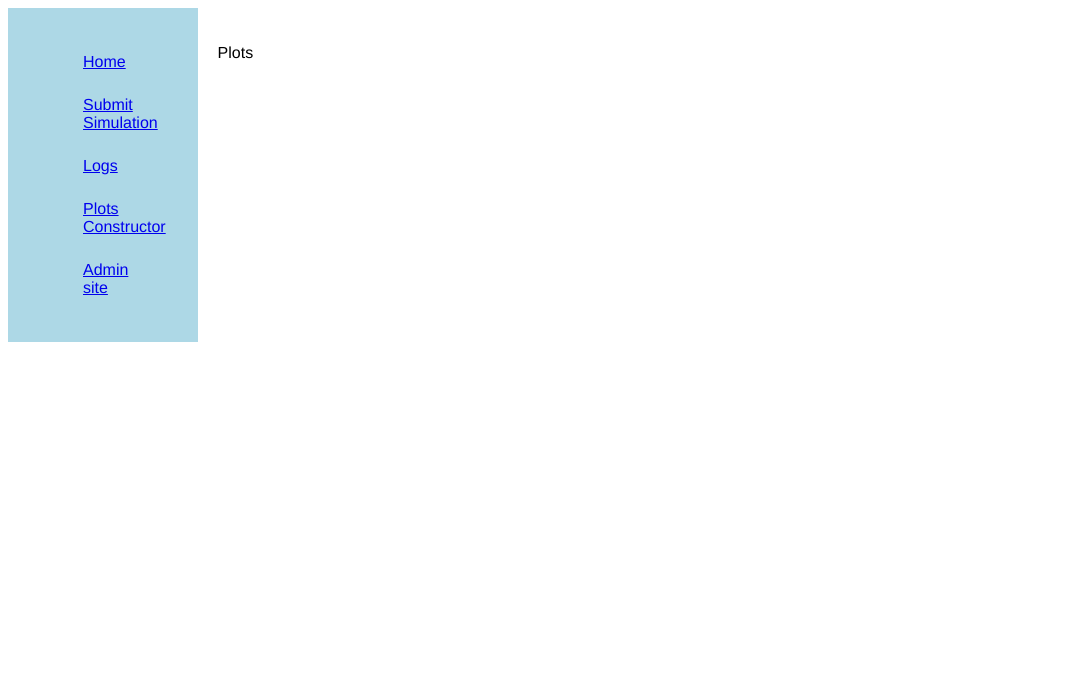
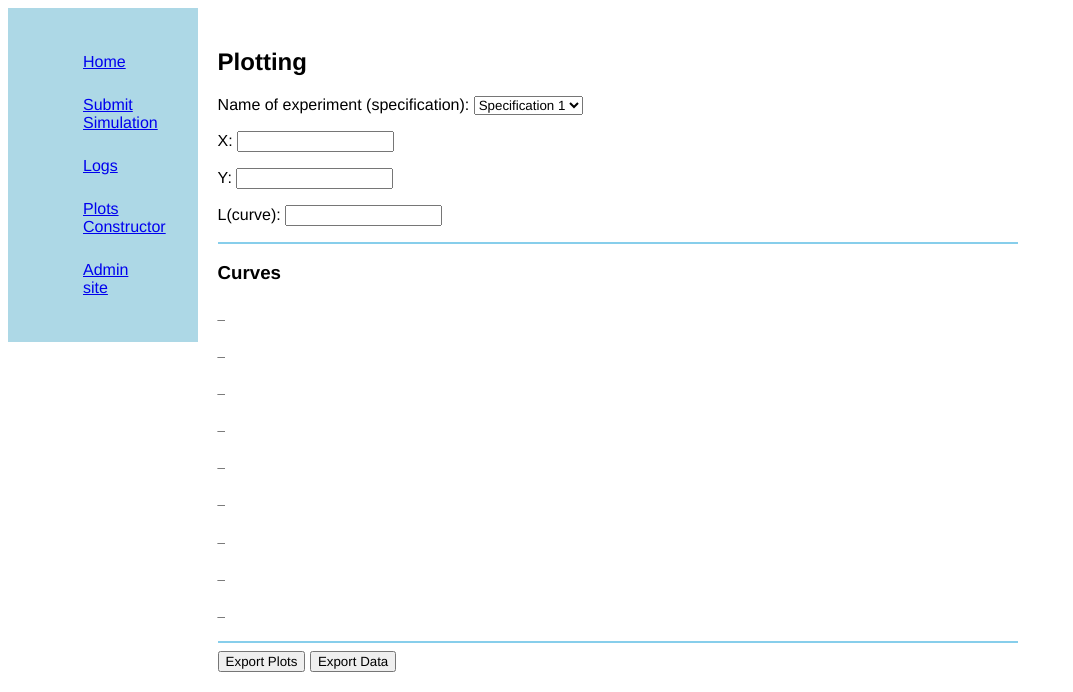
Before and after one commit to StellaSleptsova/spore-web, a Django app: page /plots/ in a window 1280 px wide. Shown: the part 118-810 px from the top of the page, without its empty margins (0-1073 px from the left). Before the commit the page ends 460 px from the top, so only its background shows below. Run offline with Django 3.2, Linux system fonts and the light colour scheme.

Commit message:
"Plots" page structure

```diff
--- /dev/null
+++ b/plots/forms.py
@@ -0,0 +1,20 @@
+from django import forms
+
+class ValueForm(forms.Form):
+	SPECNAME_TYPE_CHOICE_TEST = (
+		('1', 'Specification 1'),
+		('2', 'Specification 2'),
+		('3', 'Specification 3'),
+		('4', 'Specification 4'),
+	)
+	name = forms.ChoiceField(label="Name of experiment (specification)", choices=SPECNAME_TYPE_CHOICE_TEST)
+	X = forms.CharField(label="X", max_length=10)
+	Y = forms.CharField(label='Y', max_length=10)
+	L = forms.CharField(label="L(curve)", max_length=10)
+
+class CurvesForm(forms.Form):
+	AAAAAAAAA=()
+
+class AddFileForm(forms.Form):
+	file = forms.FileField(label="Upload file")
+	name = forms.CharField(label="UInlude in the args as", max_length=50, required=False)
--- a/plots/templates/plots/index.html
+++ b/plots/templates/plots/index.html
@@ -1,5 +1,22 @@
 {% extends "base.html" %}
 
 {% block content %}
-<p>Plots</p>
+	<h2>Plotting</h2>
+	<form id="spec_form" method="POST" action="/plots/">
+		{{value_forms.as_p}}
+		<hr align="left" width="800" size="2" color="#87CEEB" />
+		<h3>Curves</h3>
+		<h5>_</h5>
+		<h5>_</h5>
+		<h5>_</h5>
+		<h5>_</h5>
+		<h5>_</h5>
+		<h5>_</h5>
+		<h5>_</h5>
+		<h5>_</h5>
+		<h5>_</h5>
+		<hr align="left" width="800" size="2" color="#87CEEB" />
+		<input id="exportPlot_submit" type="submit" name="exportPlot" value="Export Plots"/>
+		<input id="exportData_submit" type="submit" name="exportData" value="Export Data"/>
+	</form>
 {% endblock content %}
--- a/plots/views.py
+++ b/plots/views.py
@@ -1,4 +1,12 @@
 from django.shortcuts import render
+from django.forms import formset_factory
+from plots.forms import AddFileForm, ValueForm
 
 def index(request):
-	return render(request, 'plots/index.html')
+	ValueFormSet = formset_factory(ValueForm, extra=1)
+	if request.method == 'POST':
+		value_formset = ValueFormSet(request.POST, request.FILES, prefix='values')
+	else:
+		value_formset = ValueFormSet(prefix='values')
+	context={'value_forms':value_formset}
+	return render(request, 'plots/index.html', context)
```
